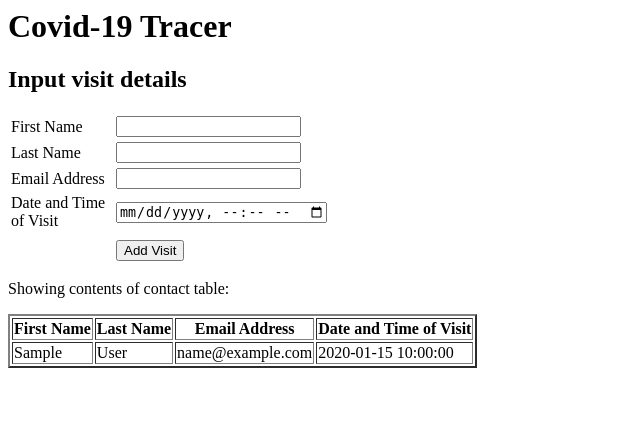
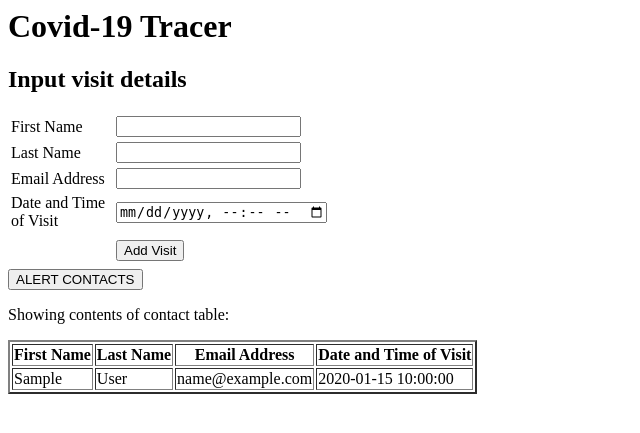
Before and after one commit to tucza792/CovidTracer, a PHP site: page / in a window 1280 px wide. Shown: the top 433 px of the page, without its empty margins (0-640 px from the left). Run offline with PHP 8.4, Linux system fonts and the light colour scheme; tables that the repository leaves empty hold one stand-in row (values such as "Sample post").

Commit message:
Added 'Alert Contacts' button to webpage which sends GET request to the REST API on alertserver

```diff
--- a/www/index.php
+++ b/www/index.php
@@ -28,7 +28,8 @@
 
 			$q = $pdo->query("INSERT INTO contact VALUES ('$fname','$lname','$email','$time_of_visit')");
 			$q->fetch();
-
+		  } else if(isset($_POST['alertbtn'])) {
+			$xml = file_get_contents('http://192.168.2.13/sendEmail');
 		  }
 		?>
 
@@ -61,7 +62,12 @@
 				<input name = "add" type = "submit" id = "add" value = "Add Visit">
 				</td>
 			</tr>
+			<tr>
+				<td width = "100"> </td>
+				<td> </td>
+			</tr>
 			</table>
+			<input type="submit" name="alertbtn" value="ALERT CONTACTS" />
         </form>
 
 		<p>Showing contents of contact table:</p>
```
